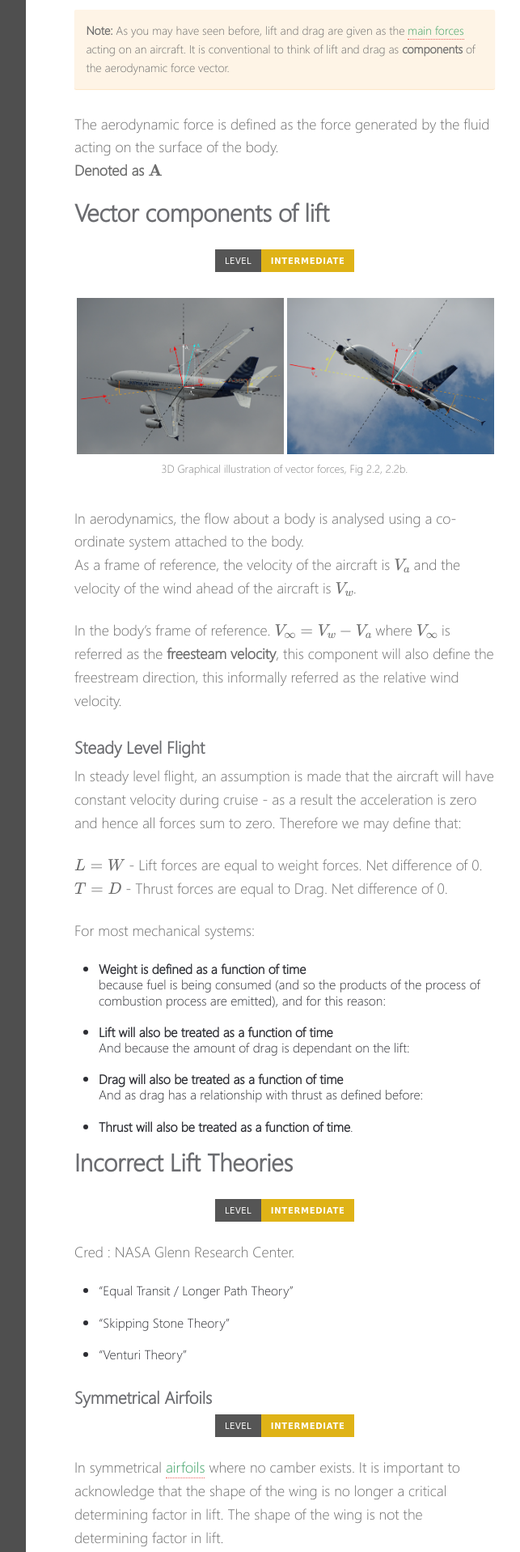
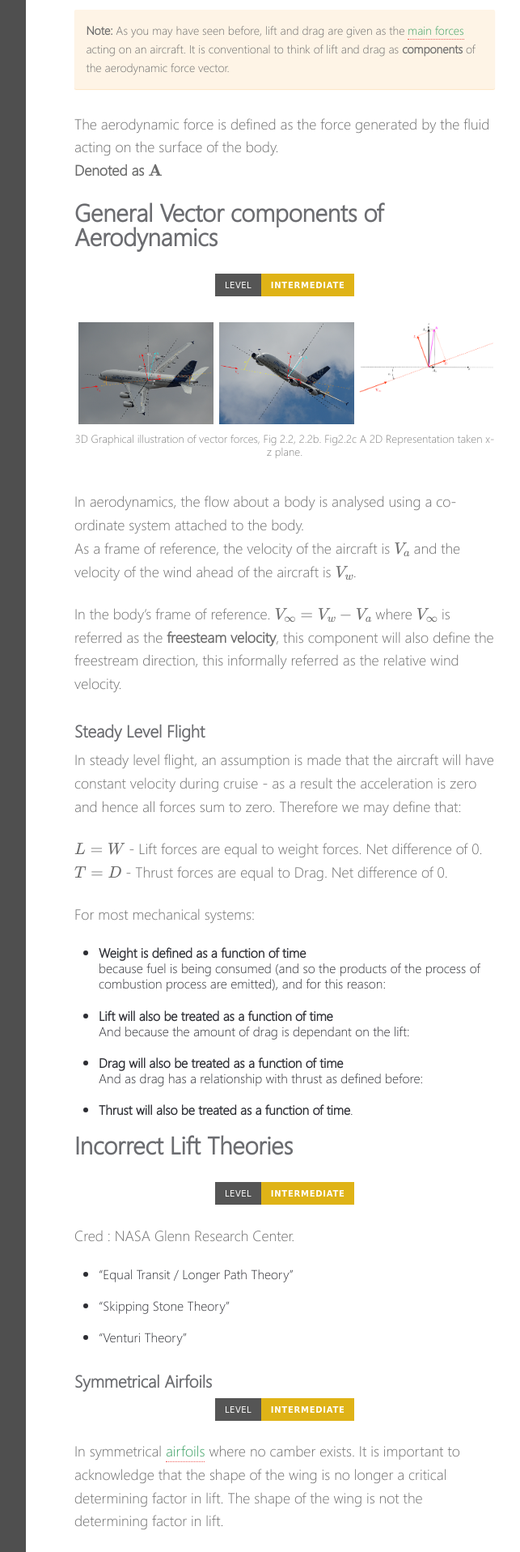
Before and after one commit to EXYZED/AerodynamicalCollective, a Jekyll site: the page built from _posts/2019-06-01-Aerodynamic-Physics.md, in a window 1280 px wide. Shown: the part 1776-3693 px from the top of the page at 81% size, without its empty margins (608-1251 px from the left). Built offline with Jekyll 4.4.1, drawn with Linux system fonts in a browser that asks for light colours; formulas are drawn with MathJax 3.

Commit message:
Update 2019-06-01-Aerodynamic-Physics.md

```diff
--- a/_posts/2019-06-01-Aerodynamic-Physics.md
+++ b/_posts/2019-06-01-Aerodynamic-Physics.md
@@ -59,14 +59,15 @@ The aerodynamic force is defined as the force generated by the fluid acting on t
 **Denoted as** $$\textbf{A}$$
 
 
-## Vector components of lift
+## General Vector components of Aerodynamics
 
 <img style="clear: left;" src="/images/Difficulty/Intermediate.svg">
 
-<figure class="half">
+<figure class="third">
     <a href="/images/Diagrams/Fig2.2.png"><img src="/images/Diagrams/Fig2.2.png"></a>
     <a href="/images/Diagrams/Fig2.2b.png"><img src="/images/Diagrams/Fig2.2b.png"></a>
-    <figcaption>3D Graphical illustration of vector forces, Fig 2.2, 2.2b.</figcaption>
+    <a href="/images/Diagrams/Fig2.2c.png"><img src="/images/Diagrams/Fig2.2c.png"></a>
+    <figcaption>3D Graphical illustration of vector forces, Fig 2.2, 2.2b. Fig2.2c A 2D Representation taken x-z plane.</figcaption>
 </figure>
 
 In aerodynamics, the flow about a body is analysed using a co-ordinate system attached to the body.
```
